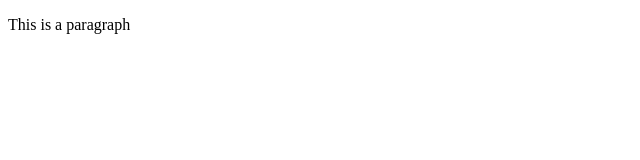
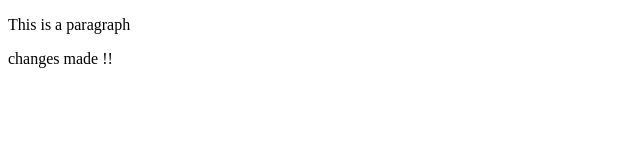
Before and after one commit to LokNaaraayanSingh/githubemc2, a plain HTML site: page index.html in a window 1280 px wide. Shown: the full height of the page, 0-640 px from the left. Drawn offline with Linux system fonts and the light colour scheme.

Commit message:
change made in git verify locally

```diff
--- a/index.html
+++ b/index.html
@@ -7,5 +7,6 @@
 </head>
 <body>
     <p>This is a paragraph</p>
+    <p> changes made !!</p>
 </body>
 </html>
```
